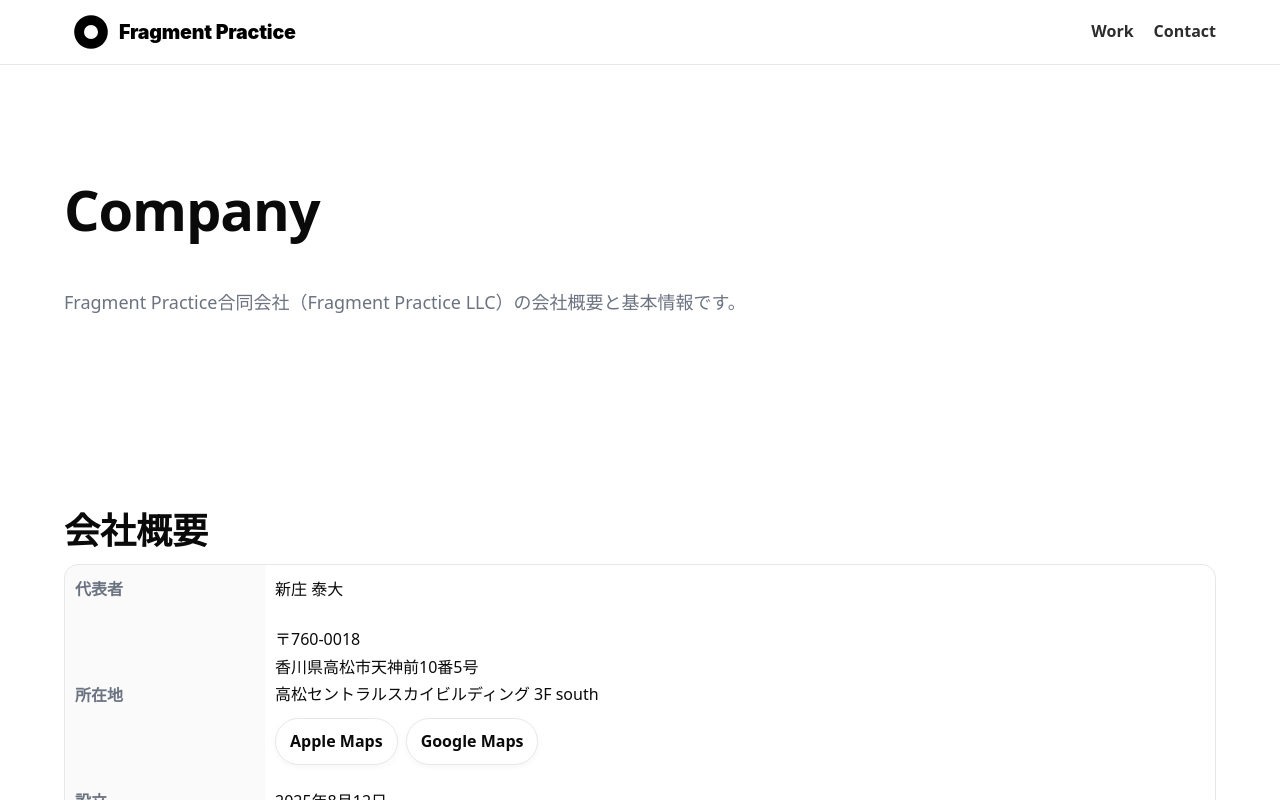
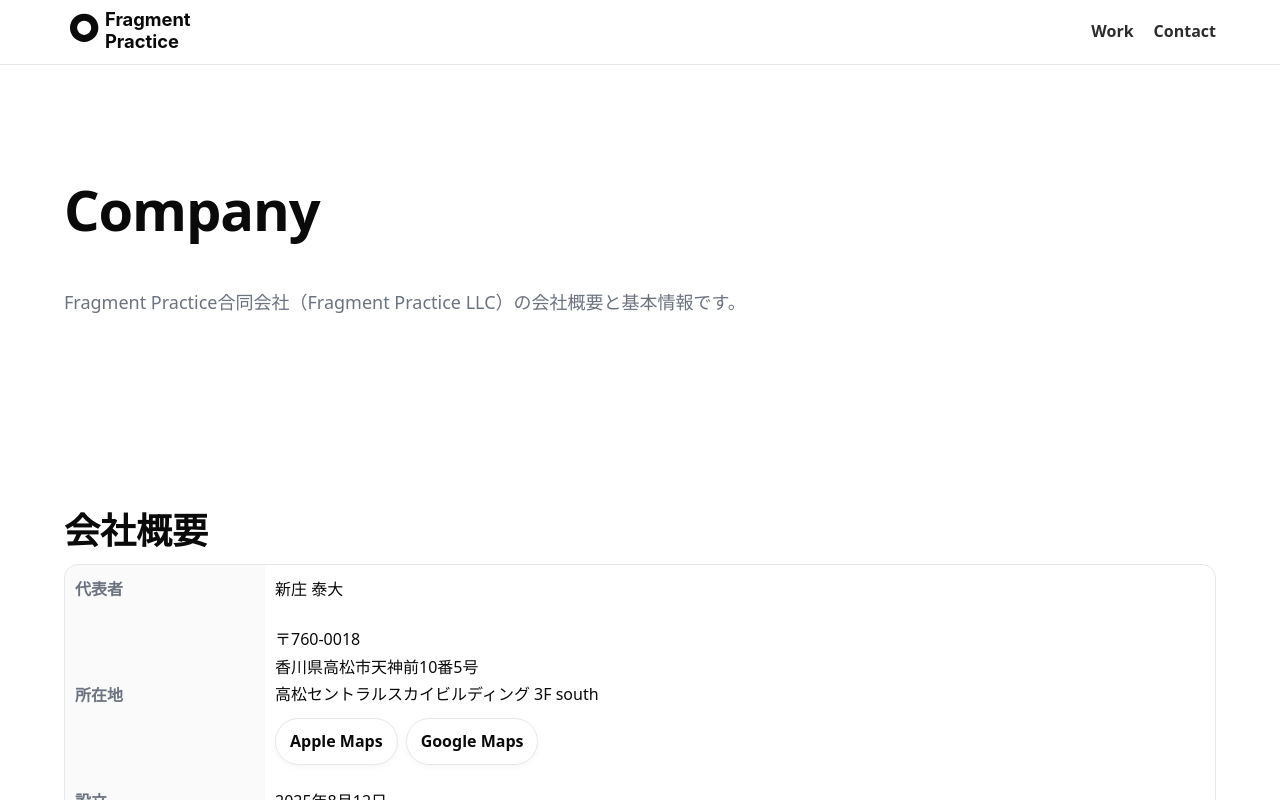
Before and after one commit to yasufrag/fragmentpractice.com, a Next.js app: page /company in a window 1280 px wide. Shown: the top 800 px of the page. Built offline with nearby package versions, Linux system fonts and the light colour scheme.

Commit message:
commit fragmentpractice.com

```diff
--- a/src/app/globals.css
+++ b/src/app/globals.css
@@ -73,6 +73,10 @@ a:hover {
   text-decoration-thickness: 1px;
   text-underline-offset: 2px;
   color: var(--fg);
+}
+
+.brand a {
+  color: inherit !important;
 }
 
 /* =====================
--- a/src/app/layout.tsx
+++ b/src/app/layout.tsx
@@ -47,7 +47,7 @@ export default function RootLayout({ children }: { children: React.ReactNode })
                 aria-label="Fragment Practice ホーム"
                 className="brand-link"
               >
-                <BrandLogo size="header" offset={-6} />
+                <BrandLogo size="header" offset={-5} />
               </Link>
             </div>
             <nav className="navlinks" aria-label="主要ナビゲーション">
--- a/src/components/BrandLogo.tsx
+++ b/src/components/BrandLogo.tsx
@@ -1,49 +1,73 @@
-// src/components/BrandLogo.tsx
 type BrandLogoProps = {
   size?: "header" | "compact";
-  offset?: number; // Yオフセット（見た目調整用）
-  variant?: "light" | "dark";
+  color?: string;
+  height?: number;
+  offset?: number;
 };
 
 export default function BrandLogo({
   size = "header",
+  color = "currentColor",
+  height,
   offset = 0,
-  variant = "dark",
 }: BrandLogoProps) {
-  const fontSize = size === "header" ? 28 : 22;
-  const vbW = 400;
-  const vbH = 80;
+  const isHeader = size === "header";
+  const fontSize = isHeader ? 22 : 16;   // 文字サイズ
+  const lineHeight = isHeader ? 26 : 20; // 行間
+  const circleSize = isHeader ? 34 : 26; // 円の大きさ
+  const textOffset = isHeader ? 8 : 6;   // 円と文字の間隔
 
   return (
     <svg
-      viewBox={`0 0 ${vbW} ${vbH}`}
       role="img"
       aria-label="Fragment Practice"
+      xmlns="http://www.w3.org/2000/svg"
+      viewBox="0 0 200 60"
       preserveAspectRatio="xMinYMid meet"
       style={{
-        height: size === "header" ? "clamp(28px, 6vw, 56px)" : "clamp(22px, 5vw, 40px)",
+        height: height ?? (isHeader ? 50 : 40),
         width: "auto",
         display: "block",
       }}
     >
       <title>Fragment Practice</title>
+
       {/* 円 */}
-      <circle cx="30" cy="40" r="24" fill={variant === "light" ? "#fff" : "#000"} />
-      <circle cx="30" cy="40" r="10" fill={variant === "light" ? "#000" : "#fff"} />
+      <circle
+        cx={circleSize / 2}
+        cy={30 + offset}
+        r={circleSize / 2}
+        fill={color}
+      />
+      <circle
+        cx={circleSize / 2}
+        cy={30 + offset}
+        r={circleSize / 4}
+        fill="white"
+      />
 
-      {/* テキスト */}
+      {/* 二行テキスト */}
       <text
-        x="70"
-        y={48 + offset}
+        x={circleSize + textOffset}
+        y={28 + offset}
         fontFamily='-apple-system, BlinkMacSystemFont, "Helvetica Neue", Arial, "Segoe UI",
           "Noto Sans JP", "Hiragino Kaku Gothic ProN", "Meiryo", sans-serif'
-        fontWeight="900"
+        fontWeight="700"
         fontSize={fontSize}
-        letterSpacing="-0.01em"
-        fill={variant === "light" ? "#fff" : "#000"}
-        dominantBaseline="middle"
+        fill={color}
       >
-        Fragment Practice
+        Fragment
+      </text>
+      <text
+        x={circleSize + textOffset}
+        y={28 + lineHeight + offset}
+        fontFamily='-apple-system, BlinkMacSystemFont, "Helvetica Neue", Arial, "Segoe UI",
+          "Noto Sans JP", "Hiragino Kaku Gothic ProN", "Meiryo", sans-serif'
+        fontWeight="700"
+        fontSize={fontSize}
+        fill={color}
+      >
+        Practice
       </text>
     </svg>
   );
```
